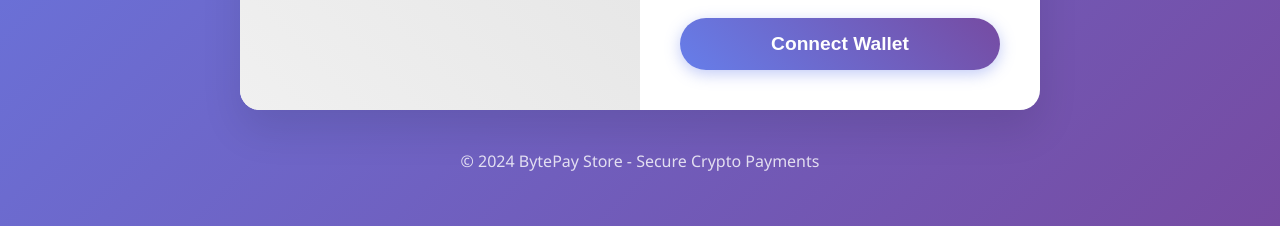
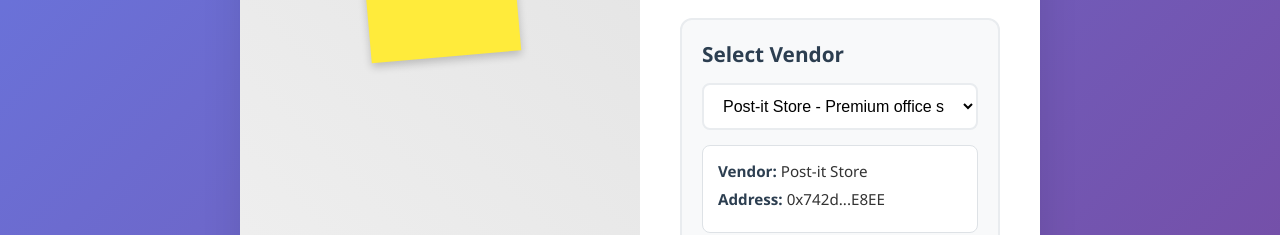
Before and after one commit to Web3-Cebu/byte-pay-dapp, a plain HTML site: page prototype/metamask/index.html in a window 1280 px wide. Shown: the part 574-809 px from the top of the page. Drawn offline with Linux system fonts and the light colour scheme; no server answers.

Commit message:
On client prototype, implement multi merchant on pay button

```diff
--- a/prototype/metamask/app.js
+++ b/prototype/metamask/app.js
@@ -3,13 +3,34 @@ class CryptoPayment {
         this.web3 = null;
         this.userAccount = null;
         this.productPrice = 9.99;
-        this.merchantAddress = '0x742d35Cc6464C4532d9E46C0c5a4E6C30D60E8EE';
+        this.selectedVendor = null;
+        this.vendors = [
+            {
+                id: 'vendor1',
+                name: 'Post-it Store',
+                address: '0x742d35Cc6464C4532d9E46C0c5a4E6C30D60E8EE',
+                description: 'Premium office supplies'
+            },
+            {
+                id: 'vendor2',
+                name: 'Tech Gadgets Co',
+                address: '0x1234567890123456789012345678901234567890',
+                description: 'Latest tech accessories'
+            },
+            {
+                id: 'vendor3',
+                name: 'Books & More',
+                address: '0x9876543210987654321098765432109876543210',
+                description: 'Educational materials'
+            }
+        ];
 
         this.init();
     }
 
     async init() {
         this.setupEventListeners();
+        this.populateVendorSelect();
         await this.updateCryptoPrices();
         setInterval(() => this.updateCryptoPrices(), 60000);
 
@@ -39,6 +60,29 @@ class CryptoPayment {
         document.getElementById('connect-wallet').addEventListener('click', () => this.connectWallet());
         document.getElementById('pay-eth').addEventListener('click', () => this.payWithCrypto('ETH'));
         document.getElementById('pay-lisk').addEventListener('click', () => this.payWithCrypto('LISK'));
+        document.getElementById('vendor-select').addEventListener('change', (e) => this.selectVendor(e.target.value));
+    }
+
+    populateVendorSelect() {
+        const select = document.getElementById('vendor-select');
+        this.vendors.forEach(vendor => {
+            const option = document.createElement('option');
+            option.value = vendor.id;
+            option.textContent = `${vendor.name} - ${vendor.description}`;
+            select.appendChild(option);
+        });
+        this.selectVendor(this.vendors[0].id);
+    }
+
+    selectVendor(vendorId) {
+        this.selectedVendor = this.vendors.find(v => v.id === vendorId);
+        const vendorInfo = document.getElementById('vendor-info');
+        if (this.selectedVendor) {
+            vendorInfo.innerHTML = `
+                <p><strong>Vendor:</strong> ${this.selectedVendor.name}</p>
+                <p><strong>Address:</strong> ${this.selectedVendor.address.substring(0, 6)}...${this.selectedVendor.address.substring(38)}</p>
+            `;
+        }
     }
 
     async connectWallet() {
@@ -122,6 +166,11 @@ class CryptoPayment {
             return;
         }
 
+        if (!this.selectedVendor) {
+            alert('Please select a vendor first.');
+            return;
+        }
+
         try {
             this.showLoadingOverlay();
 
@@ -131,7 +180,7 @@ class CryptoPayment {
                 const ethAmount = await this.getETHAmount();
                 transactionParams = {
                     from: this.userAccount,
-                    to: this.merchantAddress,
+                    to: this.selectedVendor.address,
                     value: this.web3.utils.toWei(ethAmount.toString(), 'ether'),
                     gas: '21000',
                 };
@@ -140,7 +189,7 @@ class CryptoPayment {
                 const liskAmount = await this.getLISKAmount();
                 transactionParams = {
                     from: this.userAccount,
-                    to: this.merchantAddress,
+                    to: this.selectedVendor.address,
                     value: this.web3.utils.toWei(liskAmount.toString(), 'ether'),
                     gas: '21000',
                 };
@@ -152,7 +201,7 @@ class CryptoPayment {
             });
 
             this.hideLoadingOverlay();
-            this.showSuccessMessage(txHash, cryptoType);
+            this.showSuccessMessage(txHash, cryptoType, this.selectedVendor.name);
 
         } catch (error) {
             this.hideLoadingOverlay();
@@ -228,17 +277,17 @@ class CryptoPayment {
         document.getElementById('loading-overlay').classList.add('hidden');
     }
 
-    showSuccessMessage(txHash, cryptoType) {
+    showSuccessMessage(txHash, cryptoType, vendorName) {
         const message = `
             <div style="background: white; padding: 30px; border-radius: 15px; text-align: center; max-width: 400px; color: #333;">
                 <div style="font-size: 3rem; color: #28a745; margin-bottom: 20px;">✅</div>
                 <h2 style="color: #28a745; margin-bottom: 15px;">Payment Successful!</h2>
-                <p style="margin-bottom: 20px;">Your payment has been processed successfully.</p>
+                <p style="margin-bottom: 20px;">Your payment to <strong>${vendorName}</strong> has been processed successfully.</p>
                 <div style="background: #f8f9fa; padding: 15px; border-radius: 8px; margin-bottom: 20px;">
                     <p style="font-weight: bold; margin-bottom: 10px;">Transaction Hash:</p>
                     <p style="font-family: monospace; font-size: 12px; word-break: break-all; color: #667eea;">${txHash}</p>
                 </div>
-                <p style="color: #666; margin-bottom: 20px;">Paid with ${cryptoType}</p>
+                <p style="color: #666; margin-bottom: 20px;">Paid with ${cryptoType} to ${vendorName}</p>
                 <button onclick="location.reload()" style="background: #28a745; color: white; border: none; padding: 12px 24px; border-radius: 6px; cursor: pointer; font-weight: bold;">Continue Shopping</button>
             </div>
         `;
--- a/prototype/metamask/index.html
+++ b/prototype/metamask/index.html
@@ -42,6 +42,14 @@
                         </div>
                     </div>
 
+                    <div class="vendor-section">
+                        <h3>Select Vendor</h3>
+                        <select id="vendor-select" class="vendor-select">
+                        </select>
+                        <div id="vendor-info" class="vendor-info">
+                        </div>
+                    </div>
+
                     <div class="payment-section">
                         <button id="connect-wallet" class="btn-primary">Connect Wallet</button>
                         <div id="wallet-info" class="wallet-info hidden">
--- a/prototype/metamask/styles.css
+++ b/prototype/metamask/styles.css
@@ -136,6 +136,53 @@ header p {
 .crypto-amount {
     color: #28a745;
     font-weight: bold;
+}
+
+.vendor-section {
+    margin-bottom: 30px;
+    padding: 20px;
+    background: #f8f9fa;
+    border-radius: 12px;
+    border: 2px solid #e9ecef;
+}
+
+.vendor-section h3 {
+    margin-bottom: 15px;
+    color: #2c3e50;
+    font-size: 1.3rem;
+}
+
+.vendor-select {
+    width: 100%;
+    padding: 12px 15px;
+    border: 2px solid #e9ecef;
+    border-radius: 8px;
+    font-size: 1rem;
+    background: white;
+    margin-bottom: 15px;
+    cursor: pointer;
+}
+
+.vendor-select:focus {
+    outline: none;
+    border-color: #667eea;
+    box-shadow: 0 0 0 3px rgba(102, 126, 234, 0.1);
+}
+
+.vendor-info {
+    background: white;
+    padding: 15px;
+    border-radius: 8px;
+    border: 1px solid #dee2e6;
+}
+
+.vendor-info p {
+    margin-bottom: 8px;
+    font-size: 0.95rem;
+}
+
+.vendor-info strong {
+    color: #2c3e50;
 }
 
 .payment-section {
```
